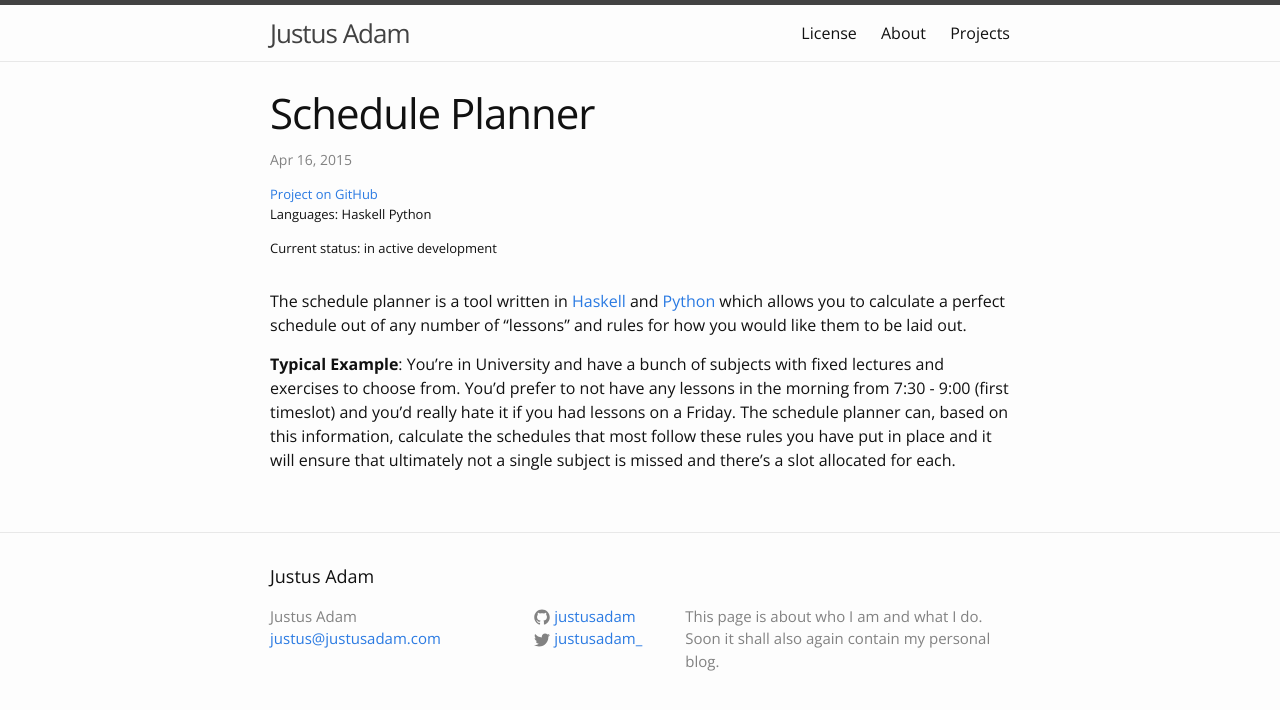
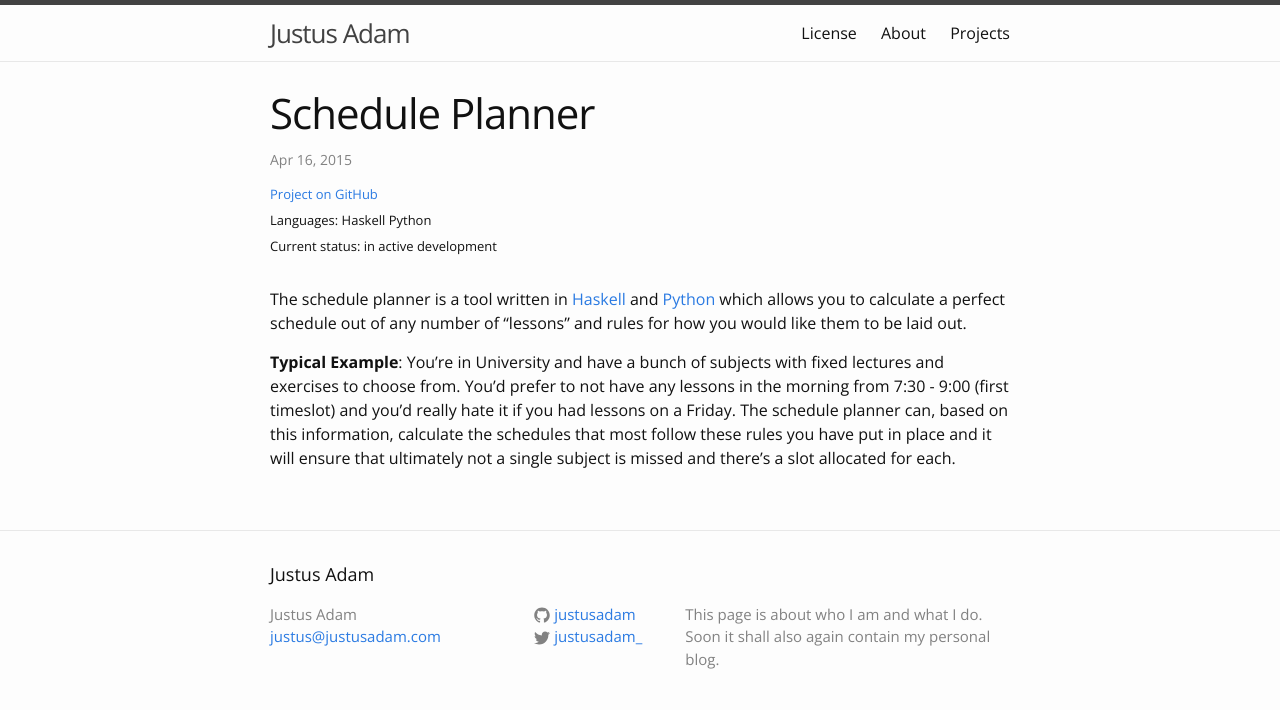
Before and after one commit to JustusAdam/justusadam.github.io, a Jekyll site: the page built from _projects/schedule-planner.md, in a window 1280 px wide. Shown: the top 710 px of the page. Built offline with Jekyll 4.4.1, drawn with Linux system fonts in a browser that asks for light colours.

Commit message:
smaller margin for p in .small and .smaller

```diff
--- a/_layouts/project.html
+++ b/_layouts/project.html
@@ -9,7 +9,7 @@
       {{ page.date | date: "%b %-d, %Y" }}{% if page.author %} • {{ page.author }}{% endif %}{% if page.meta %} • {{ page.meta }}{% endif %}</p>
     <div class="project-meta small">
       {% if page.github_link %}
-        <a href="https://github.com/{{ page.github_link }}">Project on GitHub</a>
+        <p><a href="https://github.com/{{ page.github_link }}">Project on GitHub</a></p>
       {% endif %}
 
       {% if page.languages  and page.languages.size != 0 %}
--- a/_sass/_tools.scss
+++ b/_sass/_tools.scss
@@ -1,5 +1,9 @@
 .small {
   font-size: small;
+}
+
+p.small, .small p, p.smaller, .smaller p {
+  margin-bottom: 0.5em;
 }
 
 .smaller {
```
